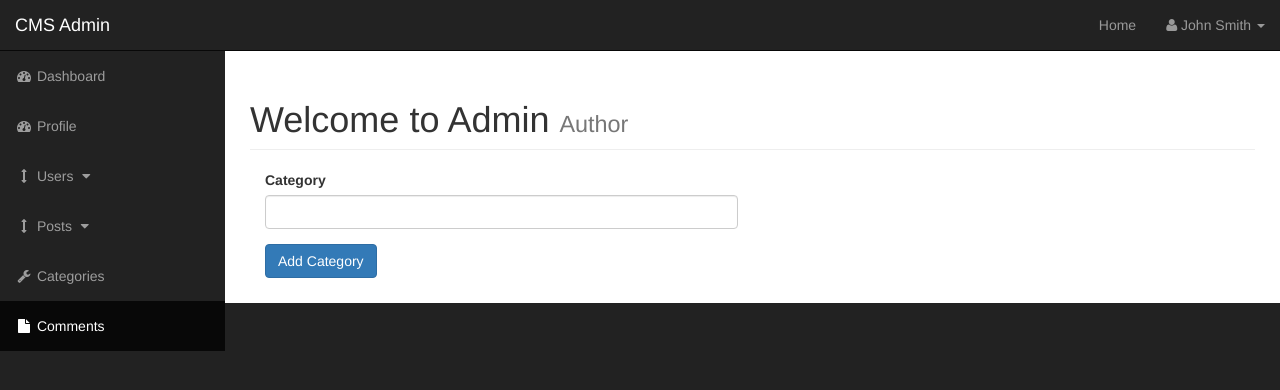
After one commit to rookiemonkey/blogv3-php, a PHP site: page /admin/categories.php in a window 1280 px wide. The commit adds this page. Shown: the top 390 px of the page. Run offline with PHP 8.4, Linux system fonts and the light colour scheme.

Commit message:
added category form

```diff
--- /dev/null
+++ b/admin/categories.php
@@ -0,0 +1,40 @@
+<?php include './includes/header.php' ?>
+
+    <div id="wrapper">
+
+        <!-- Navigation -->
+        <?php include './includes/navigation.php' ?>
+
+        <div id="page-wrapper">
+
+            <div class="container-fluid">
+
+                <!-- Page Heading -->
+                <div class="row">
+                    <div class="col-lg-12">
+                        <h1 class="page-header">
+                            Welcome to Admin
+                            <small>Author</small>
+                        </h1>
+
+                        <div class='col-xs-6'>
+                            <form action=''>
+                                <div class="form-group">
+                                    <label for="cat_title">Category</label>
+                                    <input type="text" class="form-control"  name="cat_title" id="cat_title"/>
+                                </div>
+                                <div class="form-group">
+                                    <input type="submit" class="btn btn-primary" name="submit" value="Add Category"/>
+                                </div>
+                            </form>
+                        </div>
+
+                    </div>
+                </div>
+
+
+            </div>
+        </div>
+    </div>
+
+<?php include "./includes/footer.php" ?>
--- a/admin/includes/header.php
+++ b/admin/includes/header.php
@@ -1,3 +1,5 @@
+<?php include '../includes/database.php' ?>
+
 <!DOCTYPE html>
 <html lang="en">
 
```
